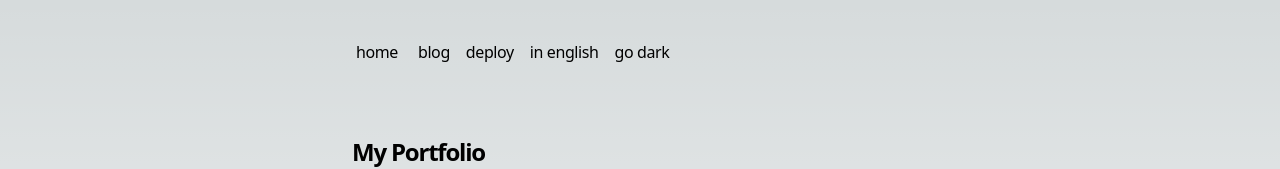
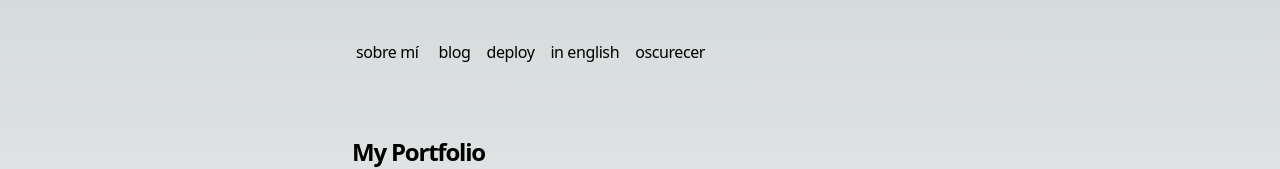
Before and after one commit to Nickneim/portfolio, a Next.js app: page /es in a window 1280 px wide. Shown: the top 169 px of the page. Built offline with nearby package versions, Linux system fonts and the light colour scheme.

Commit message:
localize navbar

```diff
--- a/messages/en.json
+++ b/messages/en.json
@@ -5,5 +5,14 @@
     "LocaleSwitcher": {
         "locale": "{locale, select, es {Spanish} en {English} other {Unknown}}",
         "switch-language": "en español"
+    },
+    "DarkModeSwitcher": {
+        "go-dark": "go dark",
+        "go-light": "go light"
+    },
+    "Navbar": {
+        "home": "about",
+        "blog": "blog",
+        "deploy": "deploy"
     }
 }
--- a/messages/es.json
+++ b/messages/es.json
@@ -5,5 +5,14 @@
     "LocaleSwitcher": {
         "locale": "{locale, select, es {Español} en {Inglés} other {Desconocido}}",
         "switch-language": "in english"
+    },
+    "DarkModeSwitcher": {
+        "go-dark": "oscurecer",
+        "go-light": "iluminar"
+    },
+    "Navbar": {
+        "home": "sobre mí",
+        "blog": "blog",
+        "deploy": "deploy"
     }
 }
--- a/src/app/[locale]/layout.tsx
+++ b/src/app/[locale]/layout.tsx
@@ -2,7 +2,7 @@ import '@/app/globals.css'
 import type { Metadata } from 'next'
 import { GeistSans } from 'geist/font/sans'
 import { GeistMono } from 'geist/font/mono'
-import { Navbar } from '@/app/components/nav'
+import { Navbar } from '@/app/components/Navbar'
 import Footer from '@/app/components/footer'
 import { baseUrl } from '@/app/sitemap'
 import Script from 'next/script'
@@ -82,7 +82,7 @@ export default async function LocaleLayout({
       <body className="antialiased max-w-xl mx-4 mt-8 lg:mx-auto">
         <main className="min-h-screen flex-auto min-w-0 mt-6 flex flex-col px-2 md:px-0">
           <Providers locale={locale} messages={messages}>
-            <Navbar />
+            <Navbar params={{locale}}/>
             {children}
             <Footer />
           </Providers>
--- a/src/app/components/DarkModeSwitcher.tsx
+++ b/src/app/components/DarkModeSwitcher.tsx
@@ -1,8 +1,10 @@
 "use client";
+import { useTranslations } from "next-intl";
 import { useTheme } from "next-themes"
 import { useEffect, useState } from "react"
 
 export default function DarkModeSwitcher({className}: {className?: string}) {
+  const t = useTranslations("DarkModeSwitcher")
   const [mounted, setMounted] = useState(false)
   const { setTheme, resolvedTheme } = useTheme()
 
@@ -12,7 +14,7 @@ export default function DarkModeSwitcher({className}: {className?: string}) {
       className={className}
       onClick={() => setTheme(resolvedTheme === 'dark' ? 'light' : 'dark')}
     >
-      {resolvedTheme === 'dark' ? "go light" : "go dark"}
+      {resolvedTheme === 'dark' ? t("go-light") : t("go-dark")}
     </button>
   )
 }
--- a/src/app/components/nav.tsx
+++ b/src/app/components/Navbar.tsx
@@ -1,6 +1,8 @@
 import { Link } from '@/navigation';
 import LocaleSwitcher from '@/app/components/LocaleSwitcher';
 import DarkModeSwitcher from '@/app/components/DarkModeSwitcher';
+import { unstable_setRequestLocale } from 'next-intl/server';
+import { useTranslations } from 'next-intl';
 
 const navItems = {
   '/': {
@@ -16,7 +18,13 @@ const navItems = {
 
 
 
-export function Navbar() {
+export function Navbar({
+  params: {locale}
+} : {
+  params: {locale: string};
+}) {
+  unstable_setRequestLocale(locale)
+  const t = useTranslations("Navbar")
   return (
     <aside className="-ml-[8px] mb-16 tracking-tight">
       <div className="lg:sticky lg:top-20">
@@ -32,7 +40,7 @@ export function Navbar() {
                   href={path}
                   className="hover:text-neutral-800 dark:hover:text-neutral-200 flex align-middle relative py-1 px-2 m-1"
                 >
-                  {name}
+                  {t(name)}
                 </Link>
               )
             })}
```
